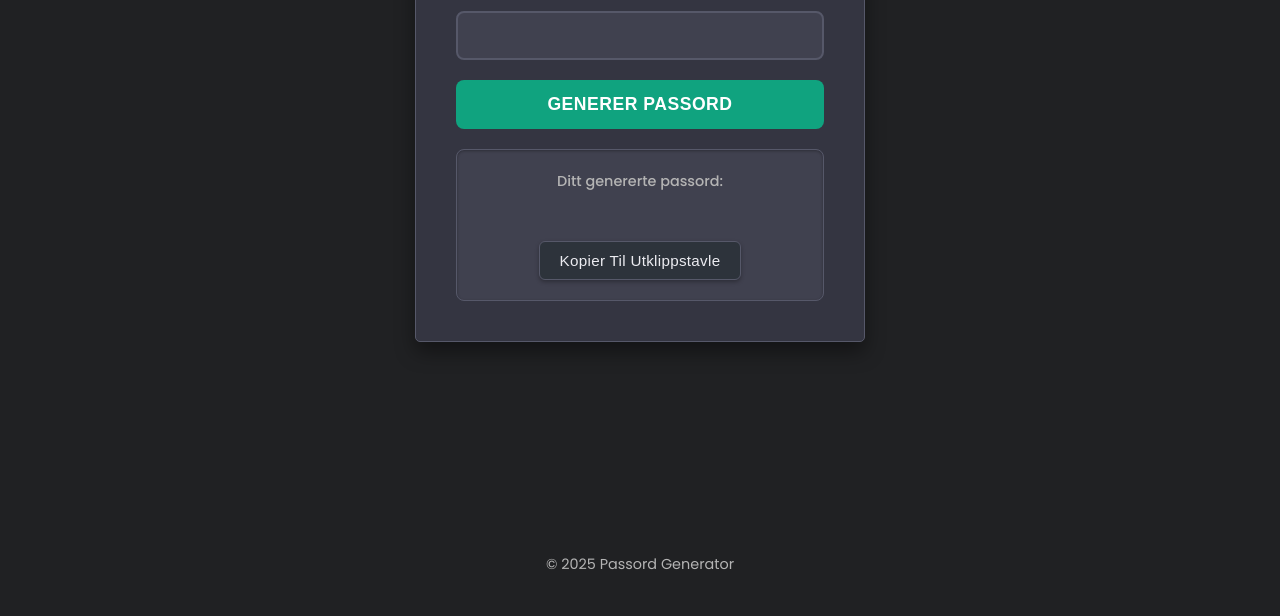
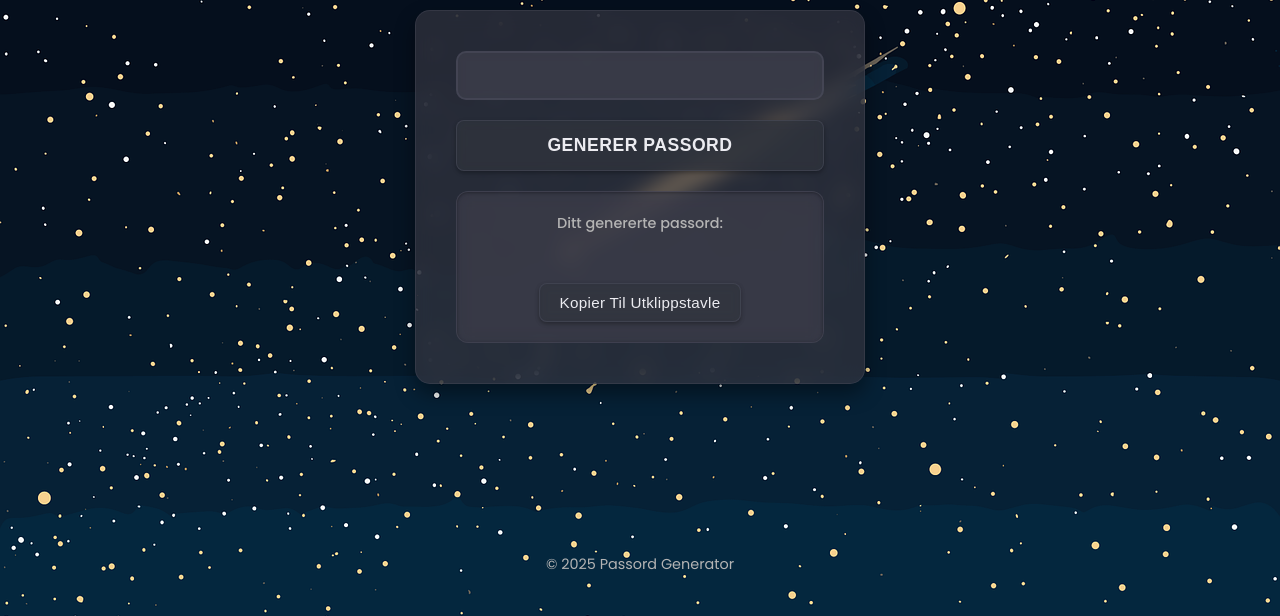
Before and after one commit to SondreHaugom/passordGenerator, a plain HTML site: page index.html in a window 1280 px wide. Shown: the part 184-800 px from the top of the page. Drawn offline with nearby package versions, Linux system fonts and the light colour scheme.

```diff
--- a/style.css
+++ b/style.css
@@ -29,14 +29,21 @@
     align-items: center;
     min-height: 100vh;
     padding: 20px;
+    padding-top: 90px;
+    background-image: url(bilder/ai-generated-9709357_1280.png);
+    background-position: fixed;
+    background-size: cover;
+    background-attachment: fixed;
+
 }
 
 /* Topptekst (Header) */
 header {
-    width: 100%;
-    text-align: center;
+
+    display: flex;
+    justify-content: center;
+    align-items: center;
     padding: 20px 0;
-    margin-bottom: 30px;
 }
 
 header h1 {
@@ -50,17 +57,19 @@
 /* Hovedinnhold (Main) - Kort-stil */
 main {
     padding: 40px;
-    border-radius: 5px;
+    border-radius: 15px;
     border-width: 1px;
     border-style: solid;
-    border-color: #565869; /* Mørk grå kantfarge */
+    border-color: rgba(86, 88, 105, 0.3); /* Mer transparent kantfarge */
     width: 100%;
     max-width: 450px;
     display: flex;
     flex-direction: column;
     gap: 20px;
     margin-bottom: 30px;
-    background-color: var(--secondary-color);
+    background-color: rgba(52, 53, 65, 0.7); /* Semi-transparent bakgrunn */
+    backdrop-filter: blur(10px); /* Uskarp bakgrunn som speiler body */
+    -webkit-backdrop-filter: blur(10px); /* Safari support */
     box-shadow: var(--shadow-medium);
 
 }
@@ -69,13 +78,15 @@
 .password-length {
     width: 100%;
     padding: 12px 15px;
-    border: 2px solid #565869;
-    border-radius: 8px;
+    border: 2px solid rgba(86, 88, 105, 0.4);
+    border-radius: 10px;
     font-size: 1.1rem;
     text-align: center;
     transition: border-color 0.3s ease;
-    background-color: #40414f;
+    background-color: rgba(64, 65, 79, 0.6);
     color: var(--primary-color);
+    backdrop-filter: blur(5px);
+    -webkit-backdrop-filter: blur(5px);
 }
 
 .password-length:focus {
@@ -86,37 +97,49 @@
 
 /* Knapp (Button) */
 .generate-btn {
-    background-color: var(--accent-color);
-    color: #ffffff;
-    border: none;
+    background-color: rgba(45, 51, 59, 0.6); /* Mørk bakgrunn som kopieringsknappen */
+    color: var(--primary-color);
+    border: 1px solid rgba(86, 88, 105, 0.4);
     padding: 14px 25px;
     border-radius: 8px;
     font-size: 1.1rem;
     font-weight: 600;
     cursor: pointer;
-    transition: background-color 0.3s ease, transform 0.1s ease;
+    transition: all 0.3s ease;
     text-transform: uppercase;
     letter-spacing: 0.5px;
+    backdrop-filter: blur(5px);
+    -webkit-backdrop-filter: blur(5px);
+    box-shadow: 0 2px 4px rgba(0, 0, 0, 0.3);
 }
 
 .generate-btn:hover {
-    background-color: var(--accent-dark-hover);
+    background-color: #40414f; /* Lysere grå på hover */
+    border-color: var(--accent-color); /* Grønn kant på hover */
     transform: translateY(-1px);
-    box-shadow: var(--shadow-light);
+    box-shadow: 0 4px 8px rgba(0, 0, 0, 0.4);
 }
 
 .generate-btn:active {
     transform: translateY(1px);
 }
 
+.generate-btn:focus {
+    outline: none;
+    box-shadow: 0 0 0 3px rgba(16, 163, 127, 0.3);
+}
+
 /* Visningsområde for passord */
 .password-display {
-    background-color: #40414f; /* Mørk bakgrunn */
-    border-radius: 8px;
+    background-color: rgba(64, 65, 79, 0.5); /* Mer transparent bakgrunn */
+    border-radius: 12px;
     padding: 20px;
     text-align: center;
-    border: 1px solid #565869;
+    border: 1px solid rgba(86, 88, 105, 0.3);
     box-shadow: inset 0 1px 3px rgba(0, 0, 0, 0.3);
+    backdrop-filter: blur(8px); /* Ekstra uskarphet */
+    -webkit-backdrop-filter: blur(8px); /* Safari support */
+    filter: blur(0.5px); /* Lett uskarphet på hele elementet */
 }
 
 .password-label {
@@ -139,11 +162,11 @@
 
 /* Kopieringsknapp */
 .copy-btn {
-    background-color: #2d333b; /* Mørk grå bakgrunn */
+    background-color: rgba(45, 51, 59, 0.6); /* Semi-transparent bakgrunn */
     color: var(--primary-color);
-    border: 1px solid #565869;
+    border: 1px solid rgba(86, 88, 105, 0.4);
     padding: 10px 20px;
-    border-radius: 6px;
+    border-radius: 8px;
     font-size: 0.95rem;
     font-weight: 500;
     cursor: pointer;
@@ -151,6 +174,8 @@
     text-transform: capitalize;
     letter-spacing: 0.3px;
     box-shadow: 0 2px 4px rgba(0, 0, 0, 0.3);
+    backdrop-filter: blur(5px);
+    -webkit-backdrop-filter: blur(5px);
 }
 
 .copy-btn:hover {
```
Also changed, not shown: index.html (+1 -0 lines), bilder/ai-generated-9709357_1280.png (added).
